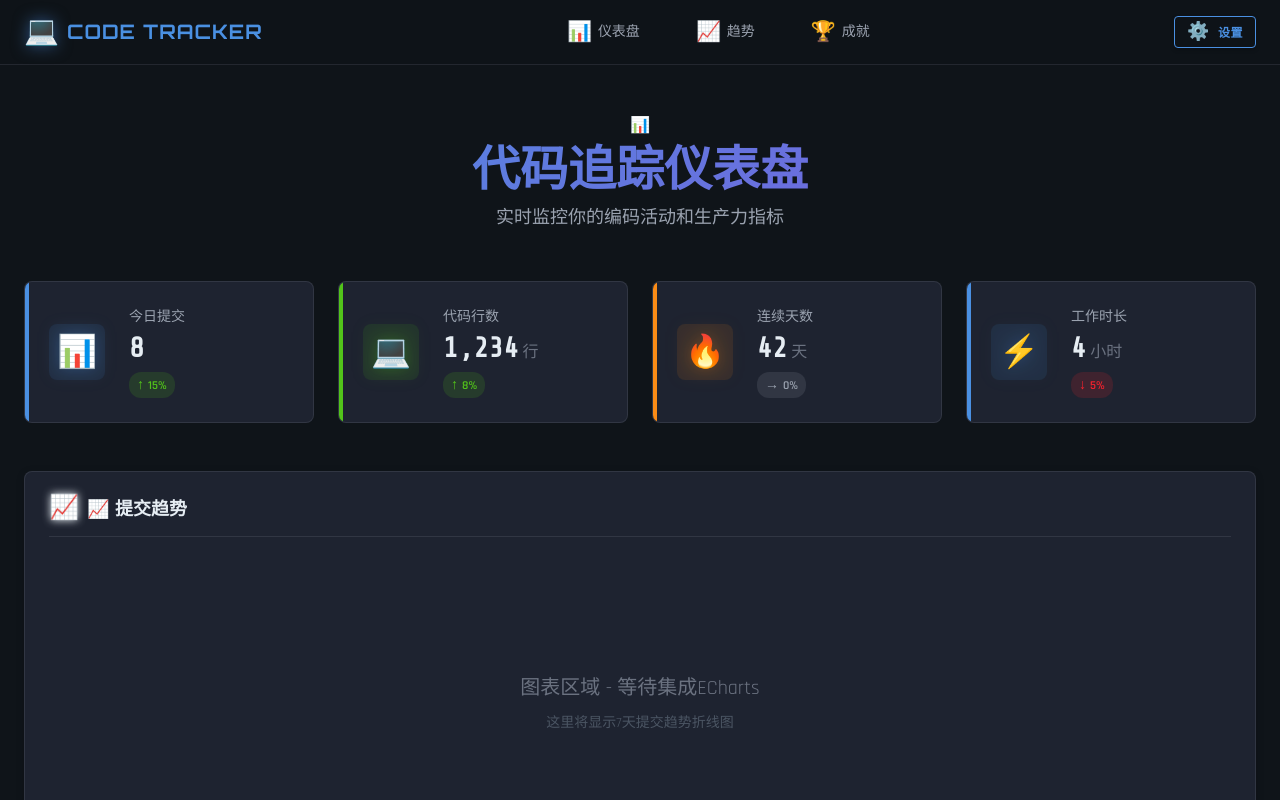
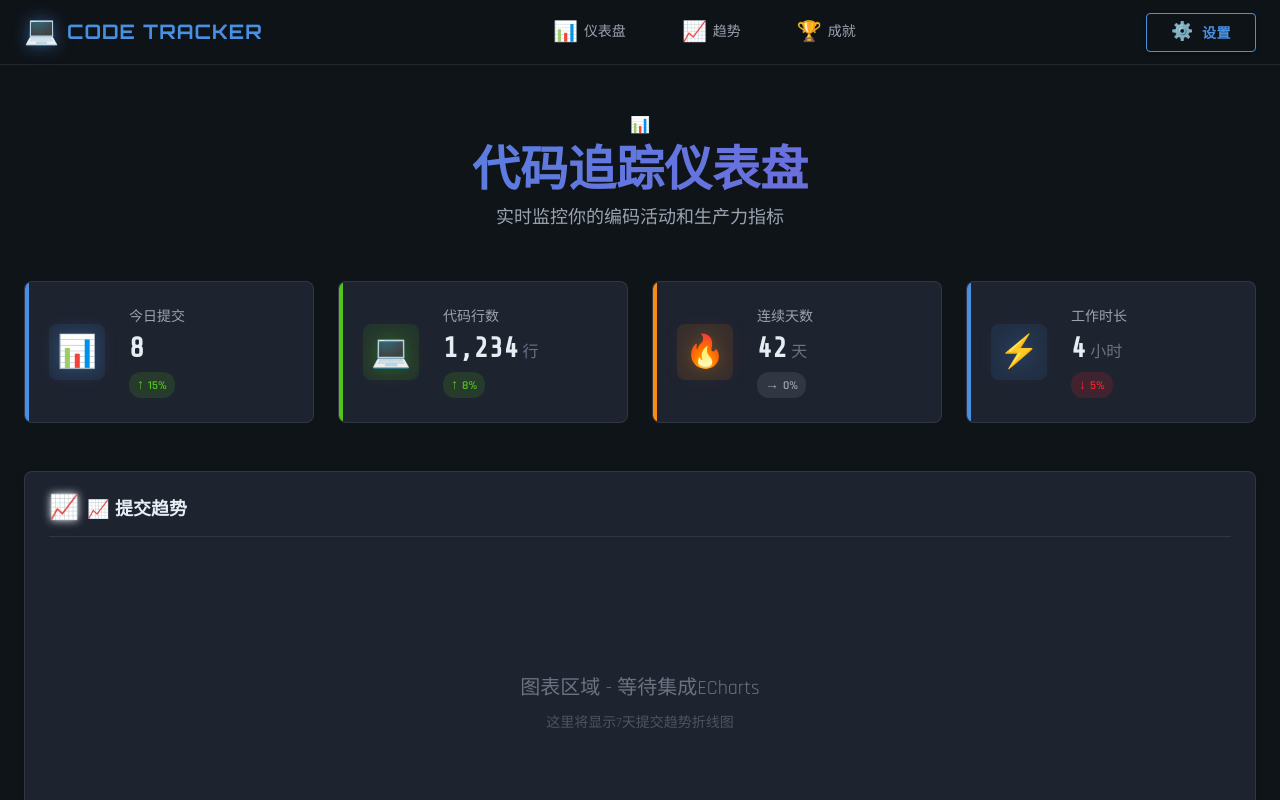
Before and after one commit to heihu520/github-monitor, a Vue app in the folder frontend/: page / in a window 1280 px wide. Built offline with nearby package versions, Linux system fonts and the light colour scheme.

Commit message:
style: 增大设置按钮尺寸

```diff
--- a/frontend/src/components/AppNav.vue
+++ b/frontend/src/components/AppNav.vue
@@ -23,7 +23,7 @@
 
         <!-- 用户区域 -->
         <div class="nav-user">
-          <TechButton size="small" type="ghost" icon="⚙️">设置</TechButton>
+          <TechButton size="medium" type="ghost" icon="⚙️">设置</TechButton>
         </div>
       </div>
     </div>
```
